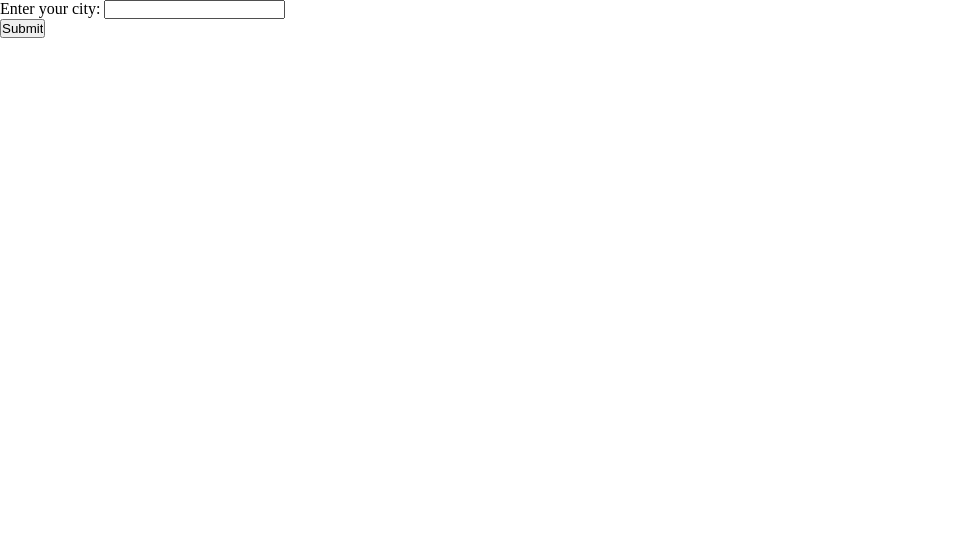
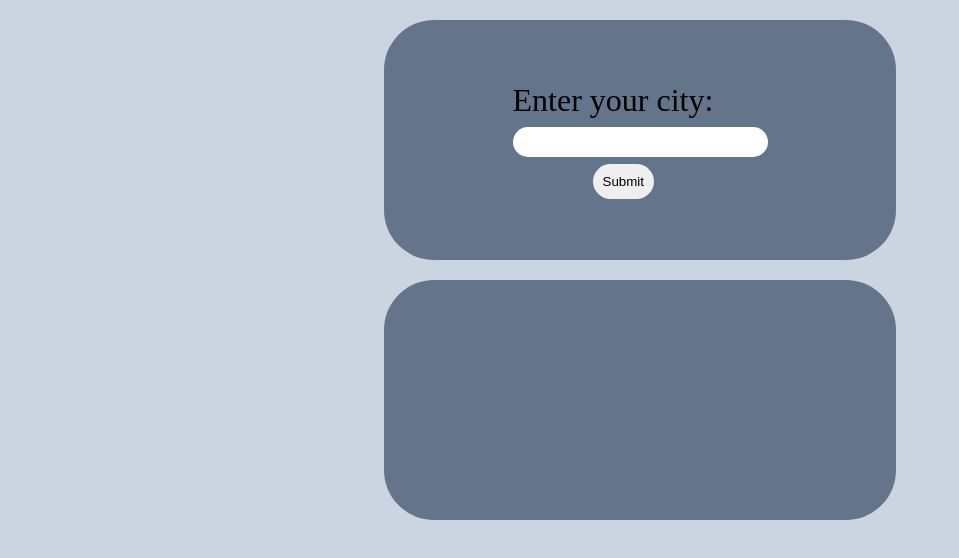
Before and after one commit to Espresso38/weather_app, a website built with webpack: page src/template.html in a window 1280 px wide. Shown: the whole page, without its empty margins (0-959 px from the left). Built offline with nearby package versions, Linux system fonts and the light colour scheme.

Commit message:
Creating visible output of weather

```diff
--- a/src/index.js
+++ b/src/index.js
@@ -2,7 +2,7 @@ import './styles.css';
 
 const weatherForm = document.getElementById('weather_form');
 const cityInput = document.getElementById('city_name');
-const img = document.getElementById('img_condition');
+const weatherDiv = document.getElementById('weather_info');
 
 weatherForm.addEventListener('submit', (e) => {
     e.preventDefault();
@@ -11,21 +11,30 @@ weatherForm.addEventListener('submit', (e) => {
     fetch(`https://weather.visualcrossing.com/VisualCrossingWebServices/rest/services/timeline/${cityName}?key=CDXBQ75CSMH2BRWZQM7WC9RFF`, { mode: 'cors' })
         .then(response => response.json())
         .then(data => {
-            let address = data.address;
-            address = address.charAt(0).toUpperCase() + address.slice(1);
+            let address = data.address.charAt(0).toUpperCase() + data.address.slice(1);
             const description = data.description;
             const conditions = data.currentConditions.conditions;
             const temp = data.currentConditions.temp;
-            const tempCelcius = Math.round((temp - 32)/(1.8));
+            const tempCelsius = Math.round((temp - 32) / 1.8);
             const feelslike = data.currentConditions.feelslike;
-            const feelslikeCelcius = Math.round((feelslike - 32)/(1.8));
+            const feelslikeCelsius = Math.round((feelslike - 32) / 1.8);
 
             console.log('Address:', address);
             console.log('Description:', description);
             console.log('Conditions:', conditions);
-            console.log('Temperature:', tempCelcius);
-            console.log('Feels like:', feelslikeCelcius);
+            console.log('Temperature (Celsius):', tempCelsius);
+            console.log('Feels like (Celsius):', feelslikeCelsius);
 
+            weatherDiv.innerHTML = `
+                <h2>Weather for ${address}</h2>
+                <p><strong>Description:</strong> ${description}</p>
+                <p><strong>Conditions:</strong> ${conditions}</p>
+                <p><strong>Temperature:</strong> ${tempCelsius}°C</p>
+                <p><strong>Feels like:</strong> ${feelslikeCelsius}°C</p>
+            `;
         })
-
+        .catch(error => {
+            console.error('Error fetching data:', error);
+            weatherDiv.innerHTML = `<p>Unable to fetch weather data. Please try again later.</p>`;
+        });
 });
--- a/src/styles.css
+++ b/src/styles.css
@@ -2,3 +2,49 @@
     margin: 0;
     padding: 0;
 }
+
+body {
+    display: flex;
+    justify-content: center;
+    align-items: center ;
+    flex-direction: column;
+    background-color: #cbd5e1;
+}
+
+#form {
+    margin: 20px 0px;
+    display: flex;
+    height: 30vh;
+    width: 40vw;
+    background-color: #64748b;
+    justify-content: center;
+    align-items: center;
+    font-size: 2rem;
+    border-radius: 50px;
+}
+
+#city_name {
+    border: none;
+    padding: 4px;
+    font-size: 1.2rem;
+    border-radius: 30px;
+}
+
+#submit {
+    border: none;
+    padding: 10px;
+    border-radius: 30px;
+    margin-left: 80px;
+}
+
+#weather_info {
+    display: flex;
+    justify-content: center;
+    align-items: center;
+    flex-direction: column;
+    gap: 10px;
+    background-color: #64748b;
+    height: 30vh;
+    width: 40vw;
+    border-radius: 50px;
+}
--- a/src/template.html
+++ b/src/template.html
@@ -6,14 +6,18 @@
     <title>Weather</title>
 </head>
 <body>
+    <div id="form">
         <form id="weather_form">
             <label>
+                Enter your city:
                 <p>
-                Enter your city:
                     <input type="text" id="city_name" name="city_name" required minlength="3">
                 </p>
                 <input type="submit" id="submit">
             </label>
         </form>
+    </div>
+    <div id="weather_info">
+    </div>
 </body>
 </html>
```
Lines whose indentation alone changed are shown as unchanged.
